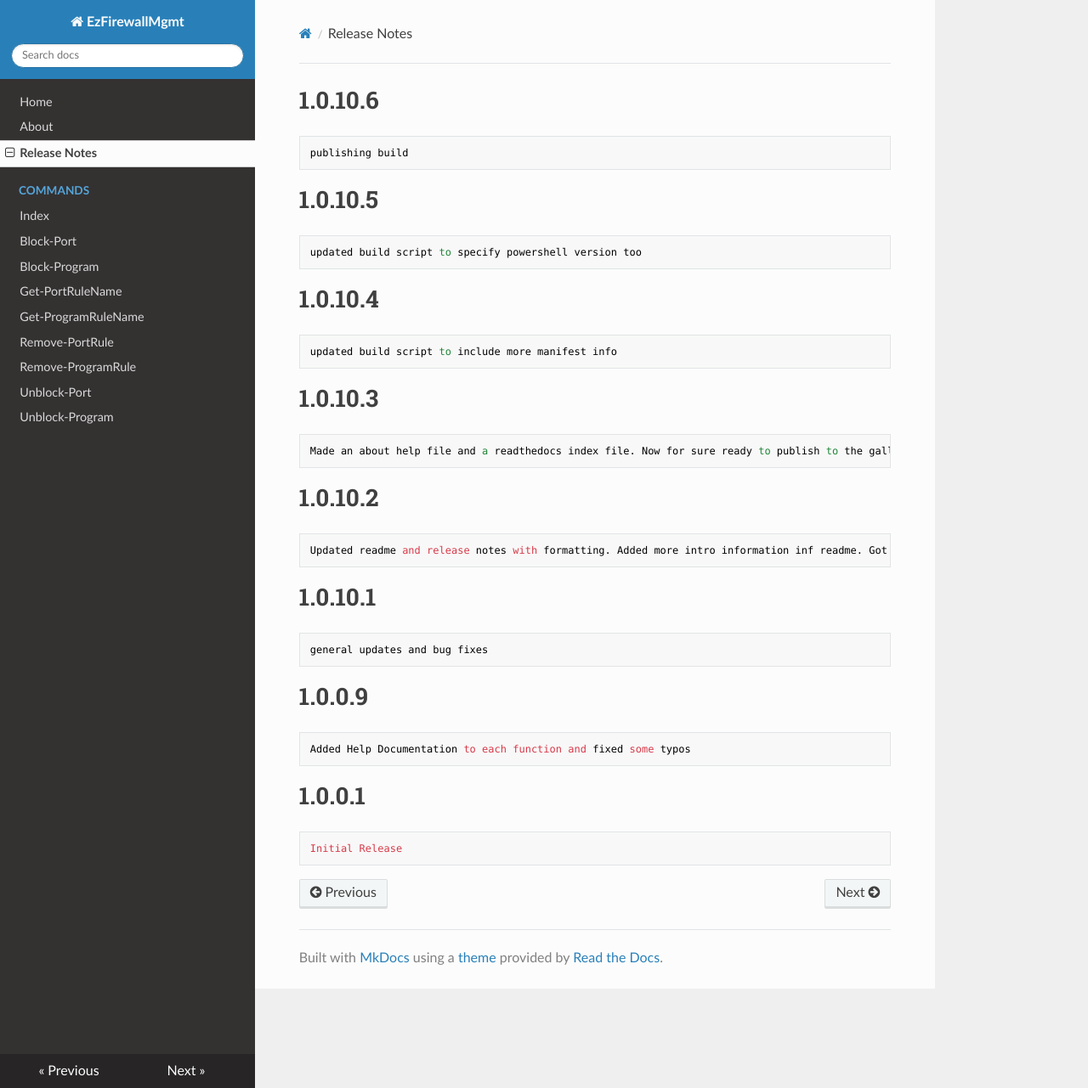
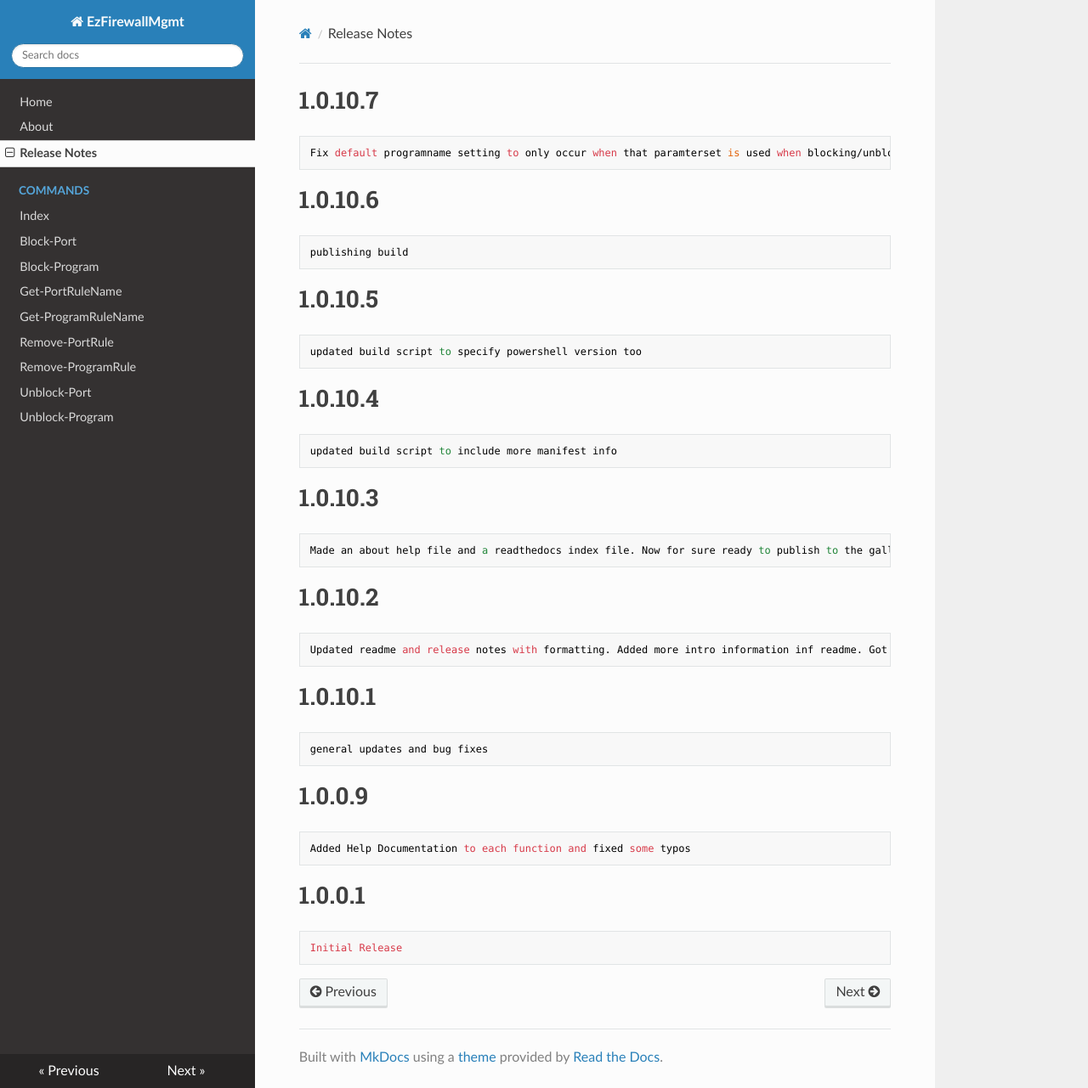
Before and after one commit to darksidemilk/EzFirewallMgmt, an MkDocs documentation site: the page built from docs/ReleaseNotes.md, in a window 1280 px wide and 1281 px high. Shown: the whole window at 85% size. Built offline with MkDocs 1.6.1, drawn with Linux system fonts in a browser that asks for light colours; nearby versions of some CDN libraries.

```diff
--- a/docs/ReleaseNotes.md
+++ b/docs/ReleaseNotes.md
@@ -1,3 +1,7 @@
+
+# 1.0.10.7
+
+	Fix default programname setting to only occur when that paramterset is used when blocking/unblocking a program
 
 # 1.0.10.6
 
```
Also changed, not shown: docs/commands/Block-Program.md (+1 -1 lines), docs/commands/Unblock-Program.md (+1 -1 lines), docs/en-us/EzFirewallMgmt-help.xml (+4 -4 lines), 3 other files.
